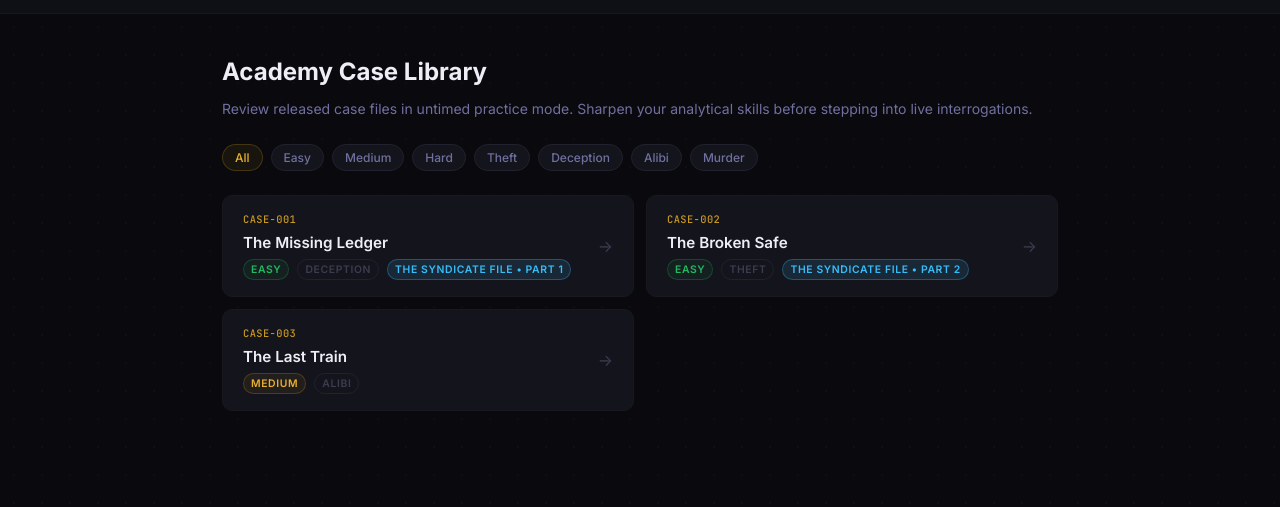
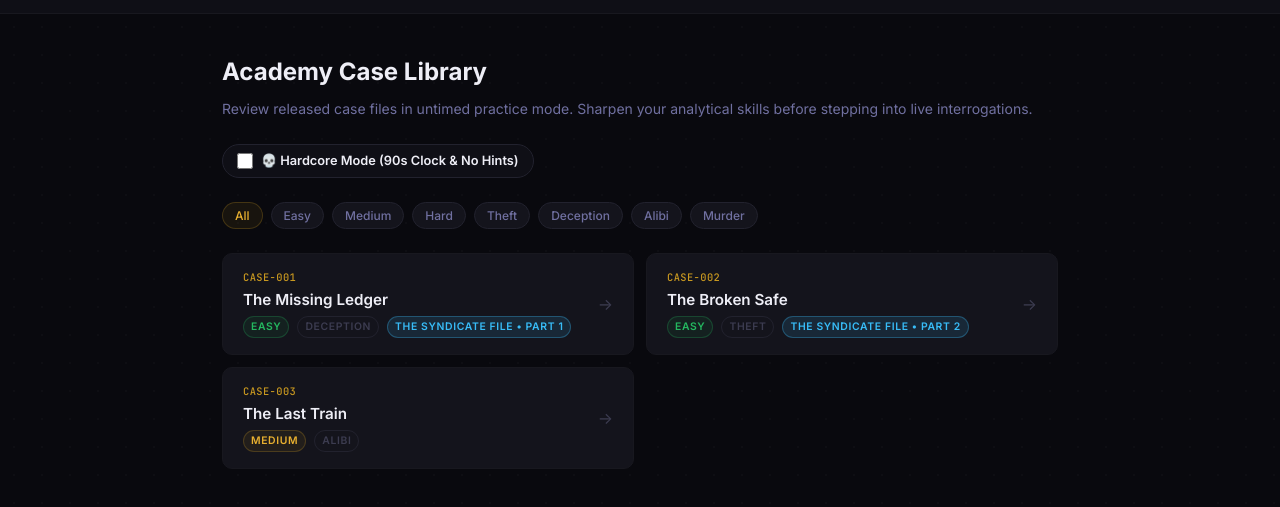
Before and after one commit to RuchitAgrawal/deduction-puzzle, a plain HTML site: page archive.html in a window 1280 px wide. Shown: the part 43-550 px from the top of the page. Drawn offline with Linux system fonts and the light colour scheme.

Commit message:
Implement hardcore mode toggle and URL parameter routing on archive page

```diff
--- a/archive.html
+++ b/archive.html
@@ -24,6 +24,12 @@
       <div class="archive-top">
         <h1 class="archive-heading">Academy Case Library</h1>
         <p class="archive-sub">Review released case files in untimed practice mode. Sharpen your analytical skills before stepping into live interrogations.</p>
+        <div class="hardcore-toggle-bar">
+          <label class="hardcore-switch" title="90s timer, zero hints, double rank progress">
+            <input type="checkbox" id="hardcore-toggle">
+            <span class="hardcore-label-text">💀 Hardcore Mode (90s Clock & No Hints)</span>
+          </label>
+        </div>
       </div>
 
       <div class="archive-filters" role="group" aria-label="Filter cases">
--- a/css/archive.css
+++ b/css/archive.css
@@ -56,6 +56,40 @@
   font-size: 0.875rem;
   color: var(--text-secondary);
   line-height: 1.6;
+}
+
+.hardcore-toggle-bar {
+  margin-top: var(--sp-4);
+}
+
+.hardcore-switch {
+  display: inline-flex;
+  align-items: center;
+  gap: var(--sp-2);
+  background: var(--bg-surface);
+  border: 1px solid var(--border-default);
+  padding: 6px 14px;
+  border-radius: var(--r-full);
+  cursor: pointer;
+  user-select: none;
+  transition: border-color var(--t-fast), background var(--t-fast);
+}
+
+.hardcore-switch:hover {
+  border-color: #ef4444;
+}
+
+.hardcore-switch input[type="checkbox"] {
+  accent-color: #ef4444;
+  width: 16px;
+  height: 16px;
+  cursor: pointer;
+}
+
+.hardcore-label-text {
+  font-size: 0.8rem;
+  font-weight: 600;
+  color: var(--text-primary);
 }
 
 /* Filters */
--- a/js/archive.js
+++ b/js/archive.js
@@ -53,9 +53,13 @@ function renderGrid(cases) {
 }
 
 function buildCard(c) {
+  var isHardcore = document.getElementById('hardcore-toggle') && document.getElementById('hardcore-toggle').checked;
+  var param = isHardcore ? '&hardcore=1' : '&practice=1';
+
   var link = document.createElement('a');
   link.className = 'case-card';
-  link.href = '/?id=' + encodeURIComponent(c.id) + '&practice=1';
+  link.href = '/?id=' + encodeURIComponent(c.id) + param;
+  link.dataset.id = c.id;
   link.dataset.difficulty = c.difficulty || '';
   link.dataset.category   = c.category || '';
   link.setAttribute('aria-label', c.title + ', ' + c.difficulty + ' difficulty, ' + c.category);
@@ -78,6 +82,19 @@ function buildCard(c) {
 }
 
 function setupFilters() {
+  var toggle = document.getElementById('hardcore-toggle');
+  if (toggle) {
+    toggle.addEventListener('change', function () {
+      var isHardcore = toggle.checked;
+      document.querySelectorAll('.case-card').forEach(function (card) {
+        var id = card.dataset.id;
+        if (id) {
+          card.href = '/?id=' + encodeURIComponent(id) + (isHardcore ? '&hardcore=1' : '&practice=1');
+        }
+      });
+    });
+  }
+
   document.querySelectorAll('.filter-btn').forEach(function (btn) {
     btn.addEventListener('click', function () {
       document.querySelectorAll('.filter-btn').forEach(function (b) {
```
